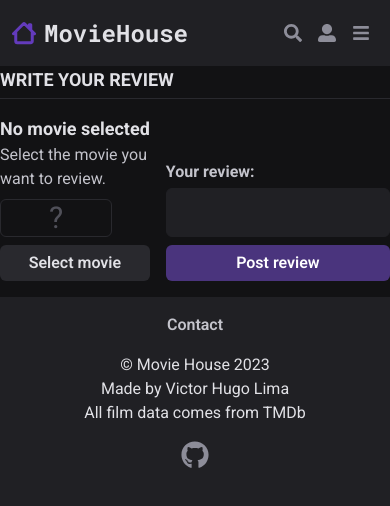
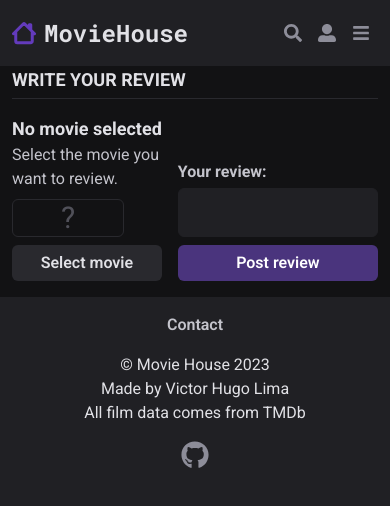
Before and after one commit to vhlima/movie-house, a Next.js app in the folder apps/web/: page /reviews/create in a window 390 px wide. Shown: the top 506 px of the page. Built offline with nearby package versions, Linux system fonts and the light colour scheme; no server answers.

Commit message:
💄 Add padding to sm layout

```diff
--- a/apps/web/src/Layout/index.tsx
+++ b/apps/web/src/Layout/index.tsx
@@ -11,7 +11,7 @@
     <div className="flex flex-col relative w-screen h-screen overflow-x-hidden overflow-y-auto font-sans bg-grey-900">
       <Navbar />
 
-      <main className="relative w-full mx-auto max-w-5xl sm:px-3 md:px-9 mb-4">
+      <main className="relative w-full mx-auto max-w-5xl px-3 md:px-9 mb-4">
         {children}
       </main>
 
```
